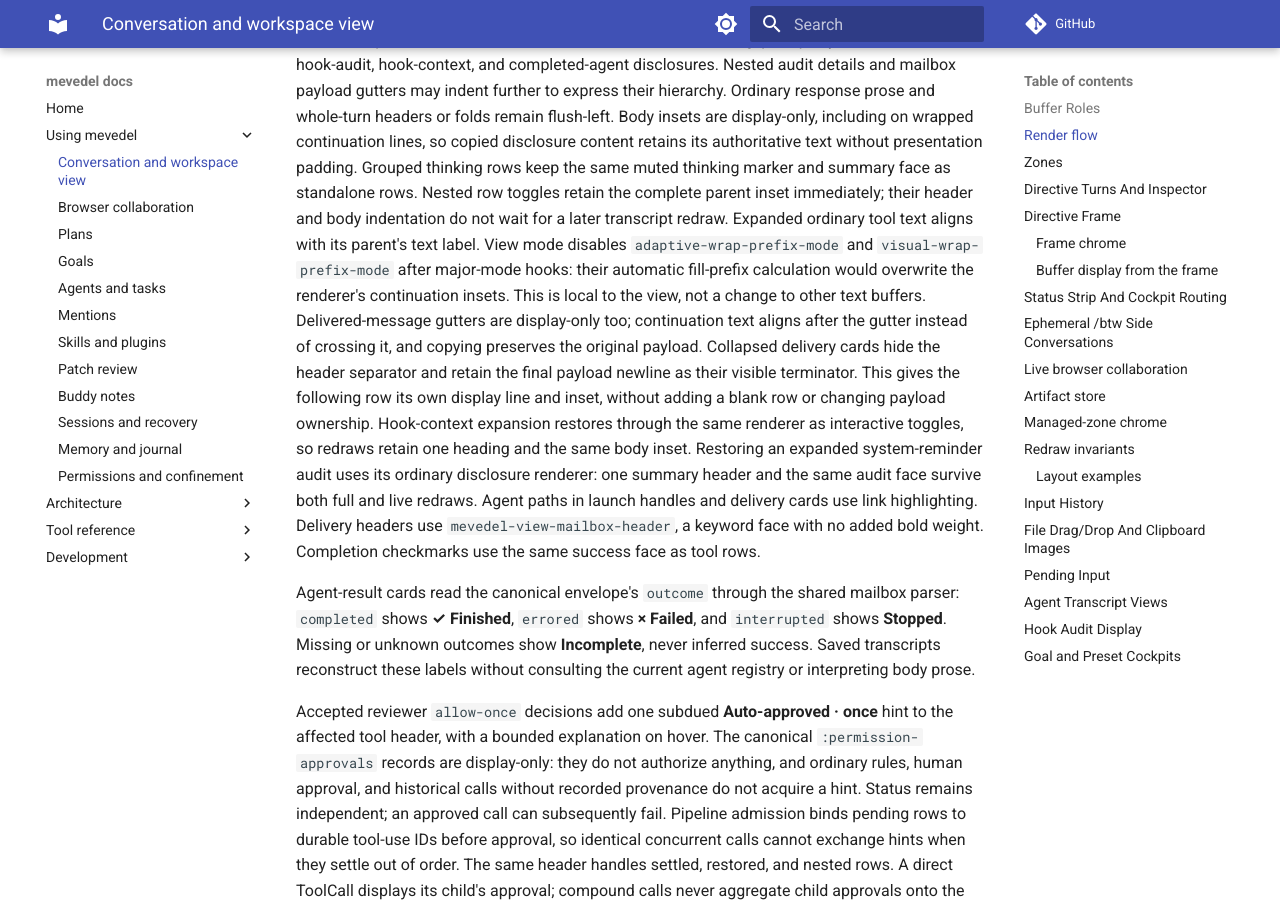
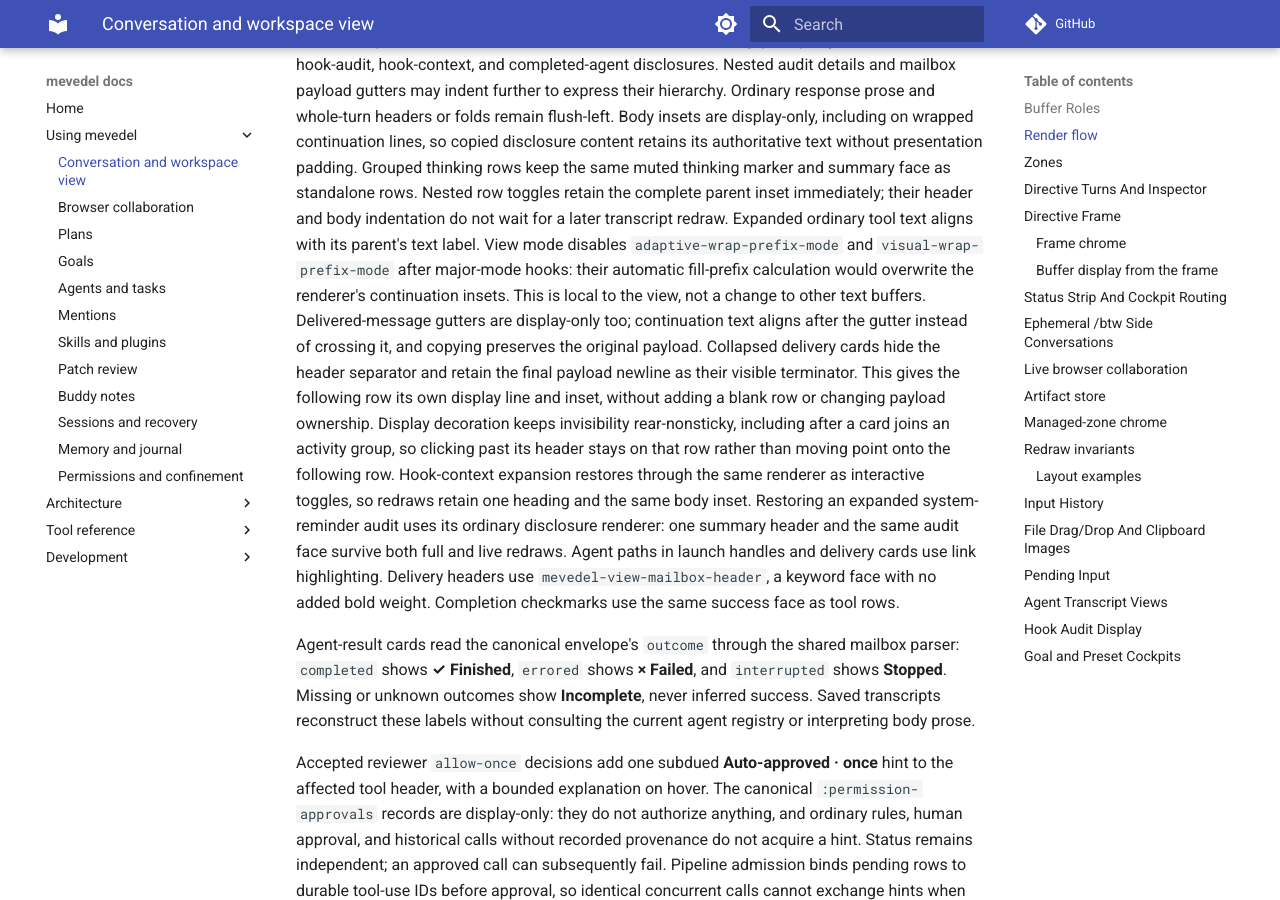
Before and after one commit to FrauH0lle/mevedel, an MkDocs documentation site: the page built from docs/view.md, in a window 1280 px wide and 900 px high, scrolled down 13777 px. Built offline with MkDocs 1.6.1 and Material for MkDocs 9.7.7, drawn with Linux system fonts in a browser that asks for light colours; comment, search, counter and statistics services are not loaded.

Commit message:
fix(view): Preserve collapsed card cursor boundaries in groups
Activity-group rendering decorates mailbox cards after collapse and overwrites the rear-nonsticky flags installed by 6375d3c. The visible terminator then inherits invisibility during point adjustment, moving a click onto the next row. Keep invisibility nonsticky in the common display properties without adding rendering work.

* mevedel-view-render.el (mevedel-view-render-add-display-properties): Keep invisibility rear-nonsticky through final display decoration.
* test/test-mevedel-view-render-insets.el (mevedel-view-render-mailbox-boundaries): Assert the position visibility consumed by cursor adjustment after nested rendering and repeated toggles.
* docs/view.md: Document grouped mailbox cursor boundaries.

Validation: The strengthened production-path regression fails before the fix. All 815 relevant ERT tests pass after it; the full 254-file Eask build compiles without warnings.

```diff
--- a/docs/view.md
+++ b/docs/view.md
@@ -664,6 +664,9 @@
 Collapsed delivery cards hide the header separator and retain the final payload
 newline as their visible terminator. This gives the following row its own display
 line and inset, without adding a blank row or changing payload ownership.
+Display decoration keeps invisibility rear-nonsticky, including after a card
+joins an activity group, so clicking past its header stays on that row rather
+than moving point onto the following row.
 Hook-context expansion restores through the same renderer as interactive toggles,
 so redraws retain one heading and the same body inset.
 Restoring an expanded system-reminder audit uses its ordinary disclosure renderer:
```
Also changed, not shown: 2 other files.
